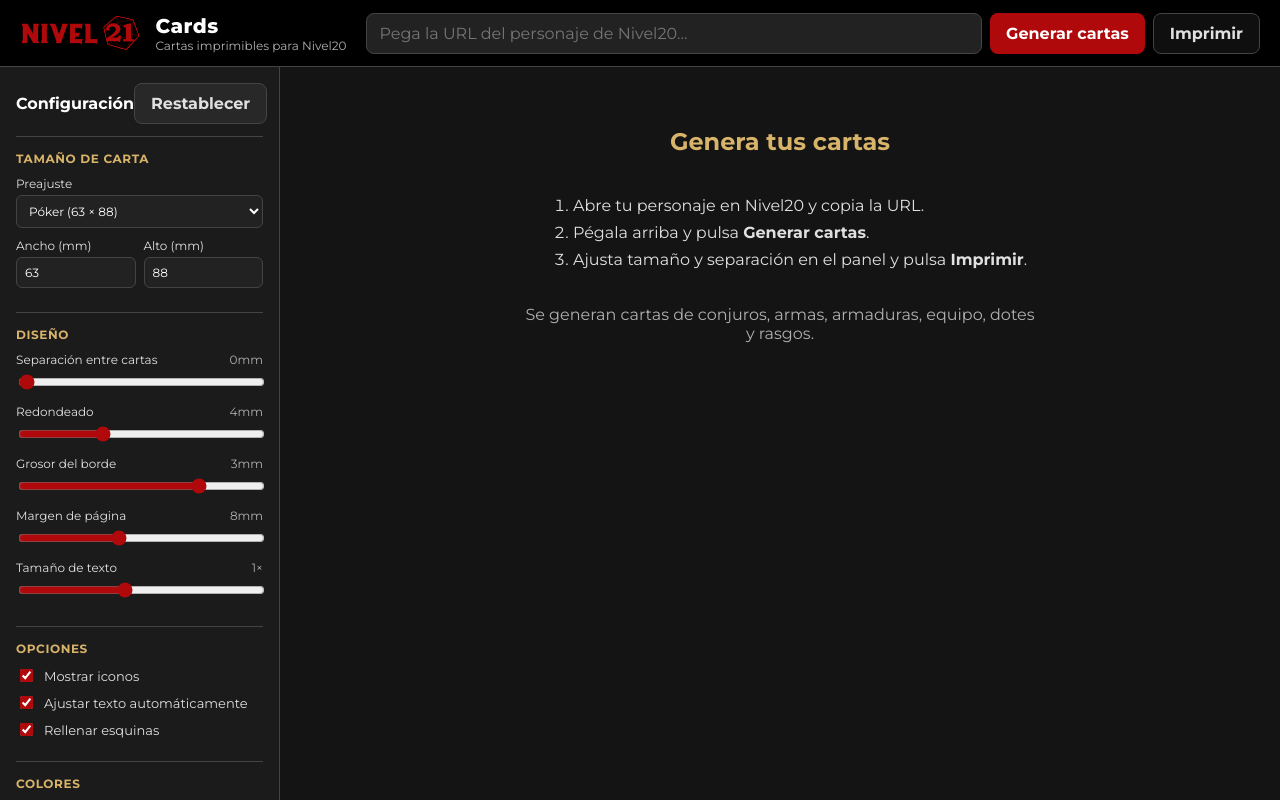
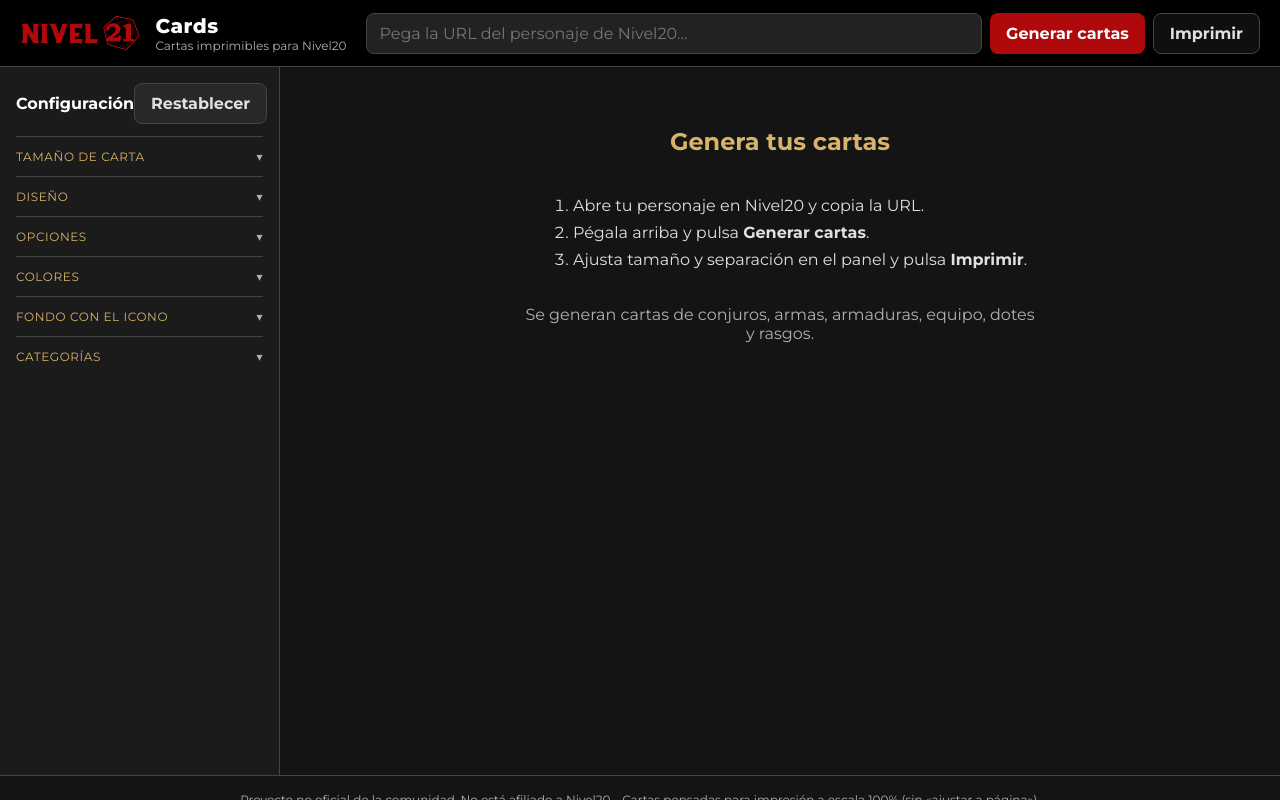
Before and after one commit to androettop/nivel20-cards, a React (Vite) app: page / in a window 1280 px wide. Shown: the top 800 px of the page. Built offline with nearby package versions, Linux system fonts and the light colour scheme.

Commit message:
Route all card colors through pickers (color-mix tones); collapsible config sections

```diff
--- a/src/components/ConfigPanel.tsx
+++ b/src/components/ConfigPanel.tsx
@@ -32,8 +32,8 @@
         </button>
       </div>
 
-      <section className="config__group">
-        <h3>Tamaño de carta</h3>
+      <details className="config__group">
+        <summary>Tamaño de carta</summary>
         <label className="field">
           <span>Preajuste</span>
           <select value={config.sizePreset} onChange={(e) => setSize(e.target.value)}>
@@ -62,10 +62,10 @@
             onChange={(v) => onChange({ cardHeight: v, sizePreset: "custom" })}
           />
         </div>
-      </section>
+      </details>
 
-      <section className="config__group">
-        <h3>Diseño</h3>
+      <details className="config__group">
+        <summary>Diseño</summary>
         <RangeField
           label="Separación entre cartas"
           value={config.gap}
@@ -111,10 +111,10 @@
           unit="×"
           onChange={(v) => onChange({ fontScale: v })}
         />
-      </section>
+      </details>
 
-      <section className="config__group">
-        <h3>Opciones</h3>
+      <details className="config__group">
+        <summary>Opciones</summary>
         <label className="check">
           <input
             type="checkbox"
@@ -139,10 +139,10 @@
           />
           Rellenar esquinas
         </label>
-      </section>
+      </details>
 
-      <section className="config__group">
-        <h3>Colores</h3>
+      <details className="config__group">
+        <summary>Colores</summary>
         <ColorField
           label="Borde"
           value={config.colors.edge}
@@ -168,10 +168,10 @@
           value={config.colors.line}
           onChange={(v) => onChange({ colors: { ...config.colors, line: v } })}
         />
-      </section>
+      </details>
 
-      <section className="config__group">
-        <h3>Fondo con el icono</h3>
+      <details className="config__group">
+        <summary>Fondo con el icono</summary>
         <label className="check">
           <input
             type="checkbox"
@@ -211,10 +211,10 @@
             />
           </>
         )}
-      </section>
+      </details>
 
-      <section className="config__group">
-        <h3>Categorías</h3>
+      <details className="config__group">
+        <summary>Categorías</summary>
         {CATEGORY_ORDER.map((cat) => (
           <label className="check" key={cat}>
             <input
@@ -227,7 +227,7 @@
             <span className="count">{counts[cat]}</span>
           </label>
         ))}
-      </section>
+      </details>
     </aside>
   );
 }
--- a/src/index.css
+++ b/src/index.css
@@ -172,14 +172,33 @@
 }
 .config__group {
   border-top: 1px solid var(--border);
-  padding: 14px 0;
 }
-.config__group h3 {
-  margin: 0 0 10px;
+.config__group > summary {
+  list-style: none;
+  cursor: pointer;
+  user-select: none;
+  padding: 12px 0;
   font-size: 12px;
   text-transform: uppercase;
   letter-spacing: 0.6px;
   color: var(--accent-2);
+  display: flex;
+  align-items: center;
+  justify-content: space-between;
+}
+.config__group > summary::-webkit-details-marker {
+  display: none;
+}
+.config__group > summary::after {
+  content: "▾";
+  color: var(--text-3);
+  transition: transform 0.15s ease;
+}
+.config__group[open] > summary::after {
+  transform: rotate(180deg);
+}
+.config__group[open] {
+  padding-bottom: 14px;
 }
 
 .field {
@@ -339,6 +358,12 @@
   padding: 3mm;
   break-inside: avoid;
   page-break-inside: avoid;
+  /* Tonos derivados de los colores elegidos, para que TODO siga la paleta. */
+  --muted: color-mix(in srgb, var(--ink) 58%, var(--paper));
+  --line-soft: color-mix(in srgb, var(--line) 55%, var(--paper));
+  --box-bg: color-mix(in srgb, #fff 32%, var(--paper));
+  --badge-text: color-mix(in srgb, #fff 75%, var(--paper));
+  --icon-bg: color-mix(in srgb, var(--line) 28%, var(--paper));
 }
 
 /* Fondo opcional con el icono de la carta (desenfocado, cover y con zoom). */
@@ -392,7 +417,7 @@
   height: 10mm;
   border-radius: 50%;
   border: 0.35mm solid var(--line);
-  background: #ead7a8;
+  background: var(--icon-bg);
   object-fit: cover;
 }
 .card__title {
@@ -408,8 +433,8 @@
   border-radius: 4mm;
   display: grid;
   place-items: center;
-  background: #2a1b13;
-  color: #fff2d1;
+  background: var(--card-edge);
+  color: var(--badge-text);
   font: 800 calc(9pt * var(--font-scale)) "Montserrat", sans-serif;
 }
 .card__subtitle {
@@ -433,10 +458,10 @@
   z-index: 1;
 }
 .card__box {
-  border: 0.25mm solid #b18b58;
+  border: 0.25mm solid var(--line-soft);
   border-radius: 1.5mm;
   padding: 1mm;
-  background: #fff8e8aa;
+  background: var(--box-bg);
   min-height: 8mm;
 }
 .card__box b {
@@ -471,7 +496,7 @@
 }
 .card__text th,
 .card__text td {
-  border: 0.2mm solid #b18b58;
+  border: 0.2mm solid var(--line-soft);
   padding: 0.4mm 0.8mm;
   text-align: left;
 }
@@ -489,7 +514,7 @@
   display: flex;
   justify-content: space-between;
   gap: 2mm;
-  border-top: 0.25mm solid #b18b58;
+  border-top: 0.25mm solid var(--line-soft);
   padding-top: 1mm;
   color: var(--muted);
   font: calc(6.3pt * var(--font-scale)) "Montserrat", sans-serif;
```
